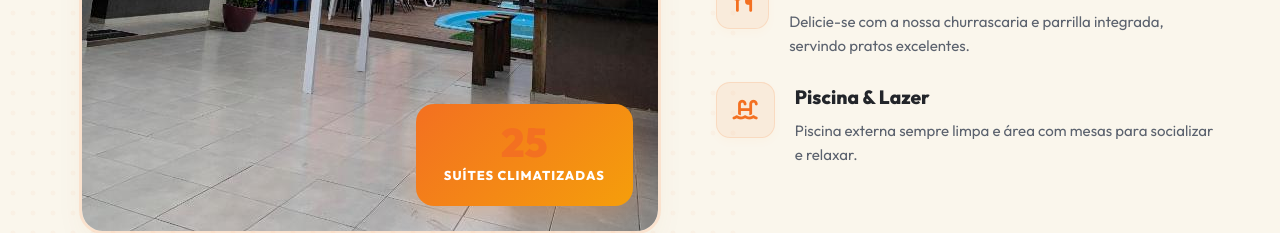
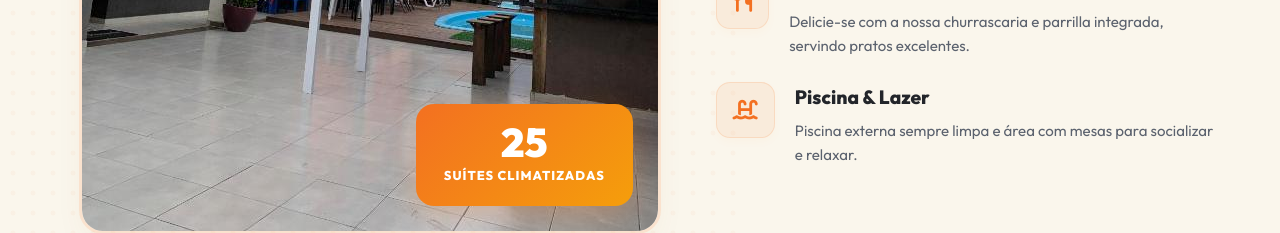
Before and after one commit to Atualize-Guest/fenix-restaurant-inn, a React (Vite) app: page / in a window 1280 px wide. Shown: the part 1440-1673 px from the top of the page. Built offline with nearby package versions, Linux system fonts and the light colour scheme.

Commit message:
Fix text visibility in experience badge: change number color to white

```diff
--- a/src/App.tsx
+++ b/src/App.tsx
@@ -197,7 +197,7 @@ export default function App() {
             <div className="image-box">
               <img src="fotos-fenix/piscina/pousada-fenix-litoral-pr-piscina-ao-ar-livre-1.jpg" alt="Piscina da Pousada Fênix" className="main-img" />
               <div className="experience-badge">
-                <span className="number" style={{ color: 'var(--accent-primary)', fontSize: '2.5rem', fontWeight: 900, display: 'block', lineHeight: 1 }}>25</span>
+                <span className="number" style={{ color: '#ffffff', fontSize: '2.5rem', fontWeight: 900, display: 'block', lineHeight: 1 }}>25</span>
                 <span className="text">Suítes Climatizadas</span>
               </div>
             </div>
```
